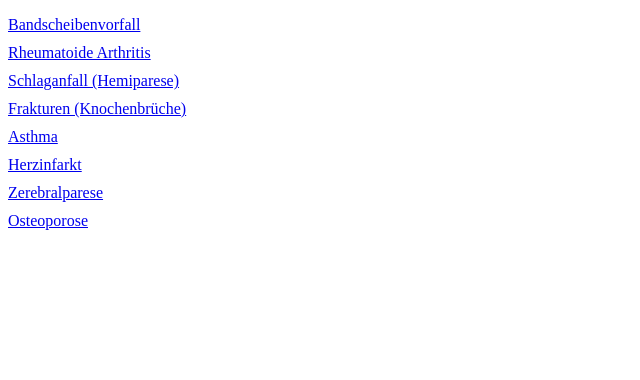
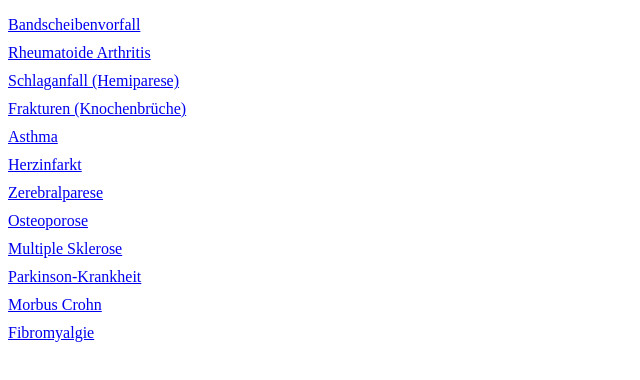
Before and after one commit to HannesOster/physio_learn, a Next.js app: page / in a window 1280 px wide. Shown: the top 380 px of the page, without its empty margins (0-640 px from the left). Built offline with nearby package versions, Linux system fonts and the light colour scheme.

Commit message:
add more information

```diff
--- /dev/null
+++ b/lib/data.tsx
@@ -0,0 +1,187 @@
+interface Disease {
+  id: string;
+  name: string;
+  symptoms: string[];
+  diagnosis: string;
+  description: string;
+  treatment: string;
+  prevention: string;
+}
+
+export const diseases: Disease[] = [
+  {
+    id: "1",
+    name: "Bandscheibenvorfall",
+    description:
+      "Ein Bandscheibenvorfall tritt auf, wenn der weiche Kern einer Bandscheibe durch den äußeren Faserring tritt.",
+    symptoms: [
+      "Rückenschmerzen",
+      "Taubheitsgefühl",
+      "Kribbeln",
+      "Muskelschwäche im betroffenen Bereich",
+    ],
+    diagnosis: "Klinische Untersuchung, bildgebende Verfahren wie MRT oder CT",
+    treatment:
+      "Physiotherapie, Schmerzmanagement, manuelle Therapie, in schweren Fällen chirurgischer Eingriff",
+    prevention:
+      "Rückenschonende Haltung, regelmäßige Bewegung, gezieltes Kräftigungstraining",
+  },
+  {
+    id: "2",
+    name: "Rheumatoide Arthritis",
+    description:
+      "Rheumatoide Arthritis ist eine entzündliche Gelenkerkrankung, die zu Schmerzen, Schwellungen und Bewegungseinschränkungen führt.",
+    symptoms: [
+      "Gelenkschmerzen",
+      "Schwellungen",
+      "Morgensteifigkeit",
+      "Ermüdung",
+    ],
+    diagnosis:
+      "Blutuntersuchungen (Rheumafaktor, Antikörper), klinische Untersuchung, bildgebende Verfahren",
+    treatment:
+      "Medikamente, Physiotherapie, Ergotherapie, Bewegungstherapie, Patientenaufklärung",
+    prevention:
+      "Keine spezifische Prävention, aber gesunder Lebensstil kann helfen",
+  },
+  {
+    id: "3",
+    name: "Schlaganfall (Hemiparese)",
+    description:
+      "Ein Schlaganfall tritt auf, wenn die Blutversorgung zum Gehirn unterbrochen wird und neurologische Ausfälle verursacht.",
+    symptoms: ["Einseitige Lähmungen", "Sprach- und Koordinationsprobleme"],
+    diagnosis:
+      "Bildgebende Verfahren wie CT oder MRT, klinische Untersuchung, neurologische Tests",
+    treatment:
+      "Neurophysiotherapie, Sprachtherapie, Medikamente zur Blutverdünnung",
+    prevention: "Gesunde Ernährung, Bewegung, Blutdruckkontrolle",
+  },
+  {
+    id: "4",
+    name: "Frakturen (Knochenbrüche)",
+    description:
+      "Frakturen sind Unterbrechungen in der Kontinuität eines Knochens, die durch Verletzungen verursacht werden können.",
+    symptoms: [
+      "Schmerzen",
+      "Schwellungen",
+      "Deformität im betroffenen Bereich",
+    ],
+    diagnosis: "Röntgenaufnahmen, manchmal CT oder MRT, klinische Untersuchung",
+    treatment: "Immobilisierung, Gips, Schienen, Physiotherapie, Chirurgie",
+    prevention:
+      "Sicherheitsvorkehrungen, Knochengesundheit, gesunder Lebensstil",
+  },
+  {
+    id: "5",
+    name: "Asthma",
+    description:
+      "Asthma ist eine chronische Atemwegserkrankung, die zu Atemnot, Husten und Keuchen führt.",
+    symptoms: ["Atemnot", "Husten", "Keuchen"],
+    diagnosis:
+      "Lungenfunktionstests (Spirometrie), klinische Bewertung, Allergietests",
+    treatment:
+      "Bronchodilatatoren, entzündungshemmende Medikamente, Atemtherapie, Bewegung",
+    prevention: "Vermeidung von Auslösern, Atemwegsreinigungstechniken",
+  },
+  {
+    id: "6",
+    name: "Herzinfarkt",
+    description:
+      "Ein Herzinfarkt tritt auf, wenn die Blutversorgung zum Herzmuskel unterbrochen wird und Herzgewebe abstirbt.",
+    symptoms: ["Brustschmerzen", "Atemnot", "Schweißausbrüche"],
+    diagnosis: "EKG, Blutuntersuchungen, Koronarangiographie",
+    treatment:
+      "Notfallbehandlung, Medikamente, Herzrehabilitation, Änderungen des Lebensstils",
+    prevention:
+      "Gesunde Ernährung, körperliche Aktivität, Vermeidung von Risikofaktoren",
+  },
+  {
+    id: "7",
+    name: "Zerebralparese",
+    description:
+      "Zerebralparese ist eine neurologische Störung, die Bewegungs- und Koordinationsprobleme verursacht.",
+    symptoms: ["Bewegungs- und Koordinationsprobleme", "Muskelsteifheit"],
+    diagnosis: "Klinische Untersuchung, Bildgebung, Entwicklungstests",
+    treatment:
+      "Physiotherapie, Ergotherapie, Sprachtherapie, Medikamente, chirurgische Eingriffe",
+    prevention: "Gesunde Schwangerschaft, Vermeidung von Risikofaktoren",
+  },
+  {
+    id: "8",
+    name: "Osteoporose",
+    description:
+      "Osteoporose ist eine Erkrankung, bei der die Knochen an Dichte verlieren und leicht brechen können.",
+    symptoms: ["Knochenbrüche", "Rückenschmerzen", "verminderte Körpergröße"],
+    diagnosis:
+      "Knochendichtemessung (DXA), klinische Bewertung, Frakturanamnese",
+    treatment:
+      "Medikamente, Ernährung, Physiotherapie, Sturzprävention, Krafttraining",
+    prevention:
+      "Knochenaufbau in jungen Jahren, Ernährung, körperliche Aktivität",
+  },
+  {
+    id: "9",
+    name: "Multiple Sklerose",
+    description:
+      "Multiple Sklerose ist eine chronisch entzündliche Erkrankung des Zentralnervensystems.",
+    symptoms: [
+      "Schwäche, Taubheit oder Kribbeln in den Gliedmaßen",
+      "Koordinationsschwierigkeiten",
+      "Sehstörungen",
+      "Ermüdung",
+    ],
+    diagnosis:
+      "Neurologische Untersuchung, MRT des Gehirns und Rückenmarks, Liquoruntersuchung",
+    treatment:
+      "Medikamente zur Krankheitsmodifikation, Physiotherapie, Ergotherapie, Rehabilitation",
+    prevention:
+      "Keine bekannte Prävention, aber gesunder Lebensstil kann helfen",
+  },
+
+  {
+    id: "10",
+    name: "Parkinson-Krankheit",
+    description:
+      "Parkinson-Krankheit ist eine neurodegenerative Erkrankung, die Bewegungsstörungen und andere Symptome verursacht.",
+    symptoms: [
+      "Tremor (Zittern)",
+      "Steifheit der Muskeln",
+      "Langsamkeit der Bewegungen",
+      "Gleichgewichtsprobleme",
+    ],
+    diagnosis:
+      "Klinische Untersuchung, Bewertung der Krankheitsgeschichte, Neurologische Tests",
+    treatment:
+      "Medikamente, Physiotherapie, Ergotherapie, Sprachtherapie, Tiefenhirnstimulation",
+    prevention: "Keine bekannte Prävention",
+  },
+  {
+    id: "13",
+    name: "Morbus Crohn",
+    description:
+      "Morbus Crohn ist eine entzündliche Darmerkrankung, die den Verdauungstrakt betrifft.",
+    symptoms: ["Bauchschmerzen", "Durchfall", "Gewichtsverlust", "Ermüdung"],
+    diagnosis:
+      "Endoskopie, Darmbiopsie, Bildgebende Verfahren, Blutuntersuchungen",
+    treatment:
+      "Medikamente, Ernährungstherapie, Chirurgie (in schweren Fällen)",
+    prevention: "Keine bekannte Prävention",
+  },
+
+  {
+    id: "14",
+    name: "Fibromyalgie",
+    description:
+      "Fibromyalgie ist eine chronische Schmerzstörung, die Muskelschmerzen und Ermüdung verursacht.",
+    symptoms: [
+      "Weichteilschmerzen",
+      "Schlafstörungen",
+      "Erschöpfung",
+      "Konzentrationsschwierigkeiten",
+    ],
+    diagnosis: "Ausschlussdiagnose, klinische Untersuchung, Schmerzpunkte",
+    treatment:
+      "Schmerzmanagement, Physiotherapie, Bewegung, Entspannungstechniken",
+    prevention: "Keine bekannte Prävention",
+  },
+];
--- a/src/pages/index.tsx
+++ b/src/pages/index.tsx
@@ -1,5 +1,6 @@
 import styled from "styled-components";
 import Link from "next/link";
+import { diseases } from "../../lib/data";
 
 const DiseaseList = styled.ul`
   list-style: none;
@@ -10,78 +11,6 @@ const DiseaseItem = styled.li`
   margin: 10px 0;
 `;
 
-interface Disease {
-  id: string;
-  name: string;
-  symptoms: string[];
-  diagnosis: string;
-}
-
-export const diseases: Disease[] = [
-  {
-    name: "Bandscheibenvorfall",
-    id: "1",
-    symptoms: [
-      "Rückenschmerzen",
-      "Taubheitsgefühl",
-      "Kribbeln",
-      "Muskelschwäche im betroffenen Bereich",
-    ],
-    diagnosis: "Klinische Untersuchung, bildgebende Verfahren wie MRT oder CT",
-  },
-  {
-    name: "Rheumatoide Arthritis",
-    id: "2",
-    symptoms: [
-      "Gelenkschmerzen",
-      "Schwellungen",
-      "Morgensteifigkeit",
-      "Ermüdung",
-    ],
-    diagnosis:
-      "Blutuntersuchungen (Rheumafaktor, Antikörper), klinische Untersuchung, bildgebende Verfahren",
-  },
-  {
-    name: "Schlaganfall (Hemiparese)",
-    id: "3",
-    symptoms: ["Einseitige Lähmungen", "Sprach- und Koordinationsprobleme"],
-    diagnosis: "Bildgebende Verfahren wie CT oder MRT",
-  },
-  {
-    name: "Frakturen (Knochenbrüche)",
-    id: "4",
-    symptoms: [
-      "Schmerzen",
-      "Schwellungen",
-      "Deformität im betroffenen Bereich",
-    ],
-    diagnosis: "Röntgenaufnahmen, manchmal CT oder MRT",
-  },
-  {
-    name: "Asthma",
-    id: "5",
-    symptoms: ["Atemnot", "Husten", "Keuchen"],
-    diagnosis: "Lungenfunktionstests (Spirometrie), klinische Bewertung",
-  },
-  {
-    name: "Herzinfarkt",
-    id: "6",
-    symptoms: ["Brustschmerzen", "Atemnot", "Schweißausbrüche"],
-    diagnosis: "EKG, Blutuntersuchungen",
-  },
-  {
-    name: "Zerebralparese",
-    id: "7",
-    symptoms: ["Bewegungs- und Koordinationsprobleme", "Muskelsteifheit"],
-    diagnosis: "Klinische Untersuchung, Bildgebung",
-  },
-  {
-    name: "Osteoporose",
-    id: "8",
-    symptoms: ["Knochenbrüche", "Rückenschmerzen", "verminderte Körpergröße"],
-    diagnosis: "Knochendichtemessung (DXA), klinische Bewertung",
-  },
-];
 export default function Home() {
   return (
     <DiseaseList>
```
Also changed, not shown: src/pages/disease/[id].tsx (+8 -7 lines).
